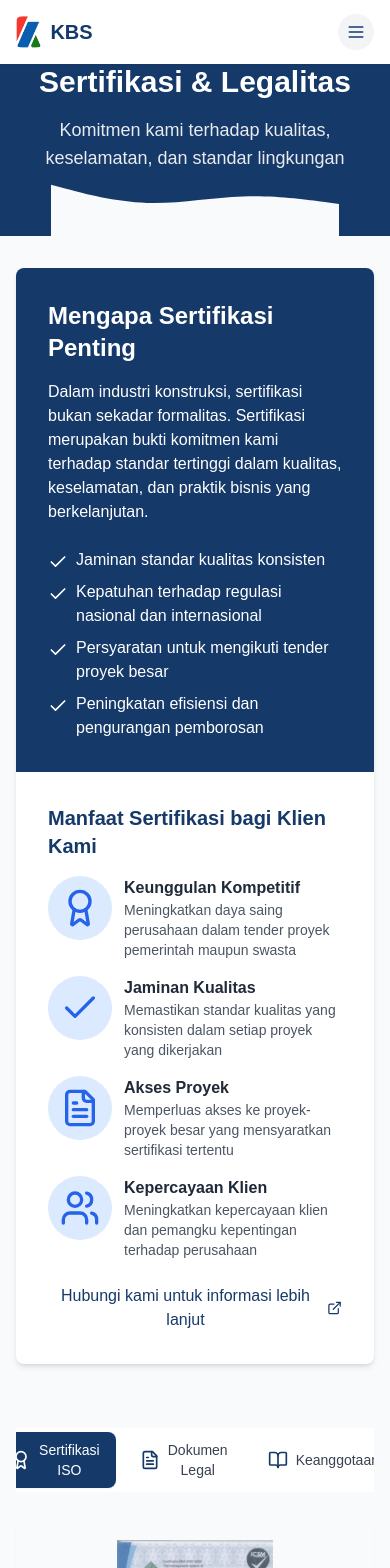
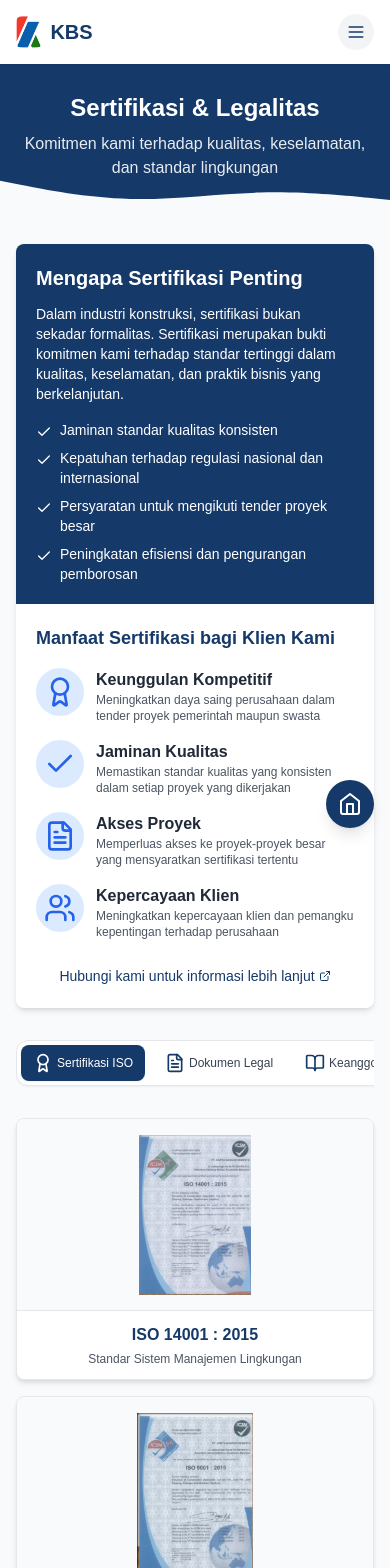
Before and after one commit to marcelaritonang/website-pt.kbs, a Next.js app: page /about/iso in a window 390 px wide. Shown: the top 1568 px of the page. Built offline with nearby package versions, Linux system fonts and the light colour scheme.

Commit message:
update navbar

```diff
--- a/src/app/about/iso/page.tsx
+++ b/src/app/about/iso/page.tsx
@@ -4,7 +4,11 @@ import React, { useState } from 'react';
 import Image from 'next/image';
 import Link from 'next/link';
 import { motion, AnimatePresence } from 'framer-motion';
-import { X, ZoomIn,Award, BookOpen, FileText, Check, ChevronUp, ChevronDown, ExternalLink, Users } from 'lucide-react';
+import {
+  X, ZoomIn, Award, BookOpen, FileText, Check,
+  ChevronUp, ChevronDown, ExternalLink, Users,
+  ChevronLeft
+} from 'lucide-react';
 
 const CertificationsPage = () => {
   // State for selected category and modal
@@ -184,22 +188,22 @@ const CertificationsPage = () => {
     {
       title: 'Keunggulan Kompetitif',
       description: 'Meningkatkan daya saing perusahaan dalam tender proyek pemerintah maupun swasta',
-      icon: <Award className="h-10 w-10" />
+      icon: <Award className="h-8 w-8 md:h-10 md:w-10" />
     },
     {
       title: 'Jaminan Kualitas',
       description: 'Memastikan standar kualitas yang konsisten dalam setiap proyek yang dikerjakan',
-      icon: <Check className="h-10 w-10" />
+      icon: <Check className="h-8 w-8 md:h-10 md:w-10" />
     },
     {
       title: 'Akses Proyek',
       description: 'Memperluas akses ke proyek-proyek besar yang mensyaratkan sertifikasi tertentu',
-      icon: <FileText className="h-10 w-10" />
+      icon: <FileText className="h-8 w-8 md:h-10 md:w-10" />
     },
     {
       title: 'Kepercayaan Klien',
       description: 'Meningkatkan kepercayaan klien dan pemangku kepentingan terhadap perusahaan',
-      icon: <Users className="h-10 w-10" />
+      icon: <Users className="h-8 w-8 md:h-10 md:w-10" />
     }
   ];
 
@@ -227,76 +231,86 @@ const CertificationsPage = () => {
   const filteredCertifications = certifications.filter(cert => cert.category === activeCategory);
 
   return (
-    <div className="min-h-screen">
-      {/* Navbar dengan background biru */}
+    <div className="min-h-screen bg-gray-50">
+      {/* Tombol kembali ke beranda - Ditambahkan di bagian atas */}
+      <div className="sticky top-0 z-40 bg-[#153969] text-white">
+        <div className="container mx-auto px-4">
+          <Link href="/" className="inline-flex items-center py-3 text-white text-sm font-medium">
+            <ChevronLeft className="h-4 w-4 mr-1" />
+            Kembali ke Beranda
+          </Link>
+        </div>
+      </div>
+
+      {/* Navbar dengan background biru - Responsive text size */}
       <div className="bg-[#153969] text-white relative">
-        <div className="container mx-auto px-4 md:px-8 py-16 md:py-24 text-center">
-          <h1 className="text-3xl md:text-4xl font-bold mb-4">
+        <div className="container mx-auto px-4 md:px-8 py-12 md:py-24 text-center">
+          <h1 className="text-2xl md:text-4xl font-bold mb-2 md:mb-4">
             Sertifikasi & Legalitas
           </h1>
-          <p className="text-lg text-white/90 max-w-3xl mx-auto">
+          <p className="text-base md:text-lg text-white/90 max-w-3xl mx-auto">
             Komitmen kami terhadap kualitas, keselamatan, dan standar lingkungan
           </p>
         </div>
-        {/* Wave effect at bottom */}
-        <div className="absolute bottom-0 left-0 right-0 h-16">
-          <svg xmlns="http://www.w3.org/2000/svg" viewBox="0 0 1440 320" className="w-full h-full">
+        {/* Wave effect at bottom - Fix, sekarang selalu terlihat */}
+        <div className="absolute -bottom-1 left-0 right-0 h-16 overflow-hidden z-10">
+          <svg xmlns="http://www.w3.org/2000/svg" viewBox="0 0 1440 320" className="w-full h-full" preserveAspectRatio="none">
             <path fill="#f9fafb" fillOpacity="1" d="M0,64L80,85.3C160,107,320,149,480,154.7C640,160,800,128,960,122.7C1120,117,1280,139,1360,149.3L1440,160L1440,320L1360,320C1280,320,1120,320,960,320C800,320,640,320,480,320C320,320,160,320,80,320L0,320Z"></path>
           </svg>
         </div>
       </div>
 
-      <div className="bg-gray-50 py-8">
+      <div className="bg-gray-50 py-6 md:py-8 relative z-20 -mt-2">
         <div className="container mx-auto px-4 md:px-8">
-          {/* Why Certifications Matter Section */}
-          <section className="mb-16">
+          {/* Why Certifications Matter Section - Responsive layout */}
+          <section className="mb-8 md:mb-16">
             <div className="bg-white rounded-lg shadow-md overflow-hidden">
-              <div className="md:flex">
-                <div className="md:w-1/2 bg-[#153969] text-white p-8 flex items-center">
+              <div className="flex flex-col md:flex-row">
+                <div className="md:w-1/2 bg-[#153969] text-white p-5 md:p-8 flex items-center">
                   <div>
-                    <h2 className="text-2xl font-bold mb-4">Mengapa Sertifikasi Penting</h2>
-                    <p className="mb-6">
+                    <h2 className="text-xl md:text-2xl font-bold mb-3 md:mb-4">Mengapa Sertifikasi Penting</h2>
+                    <p className="text-sm md:text-base mb-4 md:mb-6">
                       Dalam industri konstruksi, sertifikasi bukan sekadar formalitas. Sertifikasi merupakan bukti komitmen kami terhadap standar tertinggi dalam kualitas, keselamatan, dan praktik bisnis yang berkelanjutan.
                     </p>
-                    <ul className="space-y-2">
+                    <ul className="space-y-2 text-sm md:text-base">
                       <li className="flex items-start">
-                        <Check className="h-5 w-5 mr-2 mt-1 flex-shrink-0" />
+                        <Check className="h-4 w-4 md:h-5 md:w-5 mr-2 mt-1 flex-shrink-0" />
                         <span>Jaminan standar kualitas konsisten</span>
                       </li>
                       <li className="flex items-start">
-                        <Check className="h-5 w-5 mr-2 mt-1 flex-shrink-0" />
+                        <Check className="h-4 w-4 md:h-5 md:w-5 mr-2 mt-1 flex-shrink-0" />
                         <span>Kepatuhan terhadap regulasi nasional dan internasional</span>
                       </li>
                       <li className="flex items-start">
-                        <Check className="h-5 w-5 mr-2 mt-1 flex-shrink-0" />
+                        <Check className="h-4 w-4 md:h-5 md:w-5 mr-2 mt-1 flex-shrink-0" />
                         <span>Persyaratan untuk mengikuti tender proyek besar</span>
                       </li>
                       <li className="flex items-start">
-                        <Check className="h-5 w-5 mr-2 mt-1 flex-shrink-0" />
+                        <Check className="h-4 w-4 md:h-5 md:w-5 mr-2 mt-1 flex-shrink-0" />
                         <span>Peningkatan efisiensi dan pengurangan pemborosan</span>
                       </li>
                     </ul>
                   </div>
                 </div>
-                <div className="md:w-1/2 p-8">
-                  <h3 className="text-xl font-bold text-[#153969] mb-4">Manfaat Sertifikasi bagi Klien Kami</h3>
-                  <div className="grid grid-cols-1 sm:grid-cols-2 gap-4 mb-6">
+                <div className="md:w-1/2 p-5 md:p-8">
+                  <h3 className="text-lg md:text-xl font-bold text-[#153969] mb-4">Manfaat Sertifikasi bagi Klien Kami</h3>
+                  <div className="grid grid-cols-1 gap-4 mb-6">
                     {certificationBenefits.map((benefit, index) => (
                       <div key={index} className="flex items-start">
-                        <div className="flex-shrink-0 bg-blue-100 p-3 rounded-full text-blue-600 mr-3">
+                        <div className="flex-shrink-0 bg-blue-100 p-2 md:p-3 rounded-full text-blue-600 mr-3">
                           {benefit.icon}
                         </div>
                         <div>
-                          <h4 className="font-semibold text-gray-800">{benefit.title}</h4>
-                          <p className="text-sm text-gray-600">{benefit.description}</p>
+                          <h4 className="font-semibold text-gray-800 text-base">{benefit.title}</h4>
+                          <p className="text-xs md:text-sm text-gray-600">{benefit.description}</p>
                         </div>
                       </div>
                     ))}
                   </div>
                   <div className="text-center">
-                    <Link href="/contact" className="inline-flex items-center text-[#153969] font-medium hover:underline">
+                    <Link href="/contact" className="inline-flex items-center text-[#153969] text-sm md:text-base font-medium hover:underline">
                       Hubungi kami untuk informasi lebih lanjut
-                      <ExternalLink className="h-4 w-4 ml-1" />
+                      <ExternalLink className="h-3 w-3 md:h-4 md:w-4 ml-1" />
                     </Link>
                   </div>
                 </div>
@@ -304,22 +318,21 @@ const CertificationsPage = () => {
             </div>
           </section>
 
-          {/* Category Selector with Improved Effects */}
-          <div className="flex overflow-x-auto justify-center mb-8">
-            <div className="inline-flex space-x-2 rounded-xl bg-white p-1 shadow-sm">
+          {/* Category Selector - Mobile scrollable dengan border */}
+          <div className="flex overflow-x-auto pb-2 mb-6 md:mb-8 hide-scrollbar">
+            <div className="inline-flex space-x-2 rounded-xl bg-white p-1 shadow-sm mx-auto border border-gray-200">
               {categories.map((category) => (
                 <motion.button
                   key={category.id}
                   onClick={() => setActiveCategory(category.id)}
-                  className={`flex items-center px-4 py-2 rounded-lg text-sm font-medium transition-all duration-300 ${
+                  className={`flex items-center px-3 md:px-4 py-2 rounded-lg text-xs md:text-sm font-medium transition-all duration-300 whitespace-nowrap ${
                     activeCategory === category.id
                       ? 'bg-[#153969] text-white shadow-sm'
                       : 'text-gray-700 hover:bg-gray-100'
                   }`}
-                  whileHover={{ scale: 1.05 }}
                   whileTap={{ scale: 0.95 }}
                 >
-                  <div className={`mr-2 ${activeCategory === category.id ? 'text-white' : 'text-[#153969]'}`}>
+                  <div className={`mr-1 md:mr-2 ${activeCategory === category.id ? 'text-white' : 'text-[#153969]'}`}>
                     {category.icon}
                   </div>
                   {category.name}
@@ -328,9 +341,9 @@ const CertificationsPage = () => {
             </div>
           </div>
 
-          {/* Certifications Grid with Click Effect */}
-          <div className="max-w-6xl mx-auto mb-16">
-            <div className="grid grid-cols-1 md:grid-cols-2 lg:grid-cols-3 gap-8">
+          {/* Certifications Grid - Responsive columns dengan border dan shadow yang lebih jelas */}
+          <div className="max-w-6xl mx-auto mb-10 md:mb-16">
+            <div className="grid grid-cols-1 sm:grid-cols-2 lg:grid-cols-3 gap-4 md:gap-8">
               {filteredCertifications.map((cert, index) => (
                 <motion.div
                   key={cert.id}
@@ -348,15 +361,11 @@ const CertificationsPage = () => {
                       }
                     }
                   }}
-                  whileHover={{
-                    y: -5,
-                    boxShadow: "0 10px 25px -5px rgba(0, 0, 0, 0.1), 0 10px 10px -5px rgba(0, 0, 0, 0.04)"
-                  }}
-                  className="bg-white rounded-lg overflow-hidden shadow-sm transition-all duration-300 flex flex-col cursor-pointer"
+                  className="bg-white rounded-lg overflow-hidden shadow-md border border-gray-200 transition-all duration-300 flex flex-col cursor-pointer touch-manipulation"
                   onClick={() => openModal(cert)}
                 >
-                  <div className="relative h-64 bg-gray-50 flex items-center justify-center border-b flex-grow group">
-                    <div className="relative h-56 w-full max-w-[220px] mx-auto transition-transform duration-500 group-hover:scale-105">
+                  <div className="relative h-48 md:h-64 bg-gray-50 flex items-center justify-center border-b flex-grow group">
+                    <div className="relative h-40 md:h-56 w-full max-w-[180px] md:max-w-[220px] mx-auto transition-transform duration-500 group-hover:scale-105">
                       <Image
                         src={cert.image}
                         alt={cert.title}
@@ -368,41 +377,39 @@ const CertificationsPage = () => {
                       <ZoomIn className="text-white opacity-0 transform scale-50 transition-all duration-300 group-hover:opacity-100 group-hover:scale-100" />
                     </div>
                   </div>
-                  <div className="p-4 text-center">
-                    <h3 className="text-lg font-bold text-[#153969] mb-1">{cert.title}</h3>
-                    <p className="text-gray-600 text-sm">{cert.description}</p>
+                  <div className="p-3 md:p-4 text-center">
+                    <h3 className="text-base md:text-lg font-bold text-[#153969] mb-1">{cert.title}</h3>
+                    <p className="text-xs md:text-sm text-gray-600">{cert.description}</p>
                   </div>
                 </motion.div>
               ))}
             </div>
           </div>
 
-
-
-          {/* FAQ Section */}
-          <section className="mb-16">
+          {/* FAQ Section - Mobile friendly */}
+          <section className="mb-10 md:mb-16">
             <div className="max-w-4xl mx-auto">
-              <div className="text-center mb-10">
-                <h2 className="text-2xl font-bold text-[#153969] mb-3">Pertanyaan Umum Tentang Sertifikasi</h2>
-                <p className="text-gray-700">
+              <div className="text-center mb-6 md:mb-10">
+                <h2 className="text-xl md:text-2xl font-bold text-[#153969] mb-2 md:mb-3">Pertanyaan Umum Tentang Sertifikasi</h2>
+                <p className="text-sm md:text-base text-gray-700">
                   Berikut beberapa jawaban atas pertanyaan yang sering diajukan tentang sertifikasi dan legalitas dalam industri konstruksi.
                 </p>
               </div>
 
-              <div className="space-y-4">
+              <div className="space-y-3 md:space-y-4">
                 {faqList.map((faq) => (
                   <div
                     key={faq.id}
-                    className="bg-white rounded-lg shadow-sm overflow-hidden"
+                    className="bg-white rounded-lg shadow-md border border-gray-200 overflow-hidden"
                   >
                     <button
                       onClick={() => toggleFaq(faq.id)}
-                      className="flex justify-between items-center w-full p-4 text-left"
+                      className="flex justify-between items-center w-full p-3 md:p-4 text-left"
                     >
-                      <h3 className="font-medium text-gray-800">{faq.question}</h3>
+                      <h3 className="font-medium text-sm md:text-base text-gray-800 pr-2">{faq.question}</h3>
                       {openFaq === faq.id ?
-                        <ChevronUp className="h-5 w-5 text-[#153969] flex-shrink-0" /> :
-                        <ChevronDown className="h-5 w-5 text-gray-500 flex-shrink-0" />
+                        <ChevronUp className="h-4 w-4 md:h-5 md:w-5 text-[#153969] flex-shrink-0" /> :
+                        <ChevronDown className="h-4 w-4 md:h-5 md:w-5 text-gray-500 flex-shrink-0" />
                       }
                     </button>
 
@@ -415,7 +422,7 @@ const CertificationsPage = () => {
                           transition={{ duration: 0.3 }}
                           className="overflow-hidden"
                         >
-                          <div className="p-4 pt-0 border-t text-gray-700 text-sm">
+                          <div className="p-3 md:p-4 pt-0 border-t border-gray-200 text-gray-700 text-xs md:text-sm">
                             {faq.answer}
                           </div>
                         </motion.div>
@@ -432,15 +439,14 @@ const CertificationsPage = () => {
             whileInView="visible"
             viewport={{ once: true }}
             variants={fadeIn}
-            className="mt-12 text-center"
+            className="mt-8 md:mt-12 text-center"
           >
-            <p className="text-gray-700 mb-6 max-w-3xl mx-auto">
+            <p className="text-sm md:text-base text-gray-700 mb-4 md:mb-6 max-w-3xl mx-auto">
               Sertifikasi dan legalitas ini menjadi bukti komitmen kami dalam menjaga kualitas pelayanan, kepatuhan terhadap regulasi, serta memastikan keselamatan dan kesehatan kerja dalam setiap proyek yang kami kerjakan.
             </p>
             <motion.a
               href="/contact"
-              className="inline-flex items-center px-6 py-3 bg-[#153969] hover:bg-[#0f2a4d] text-white rounded-md font-medium transition-colors shadow-md"
-              whileHover={{ scale: 1.05 }}
+              className="inline-flex items-center px-4 md:px-6 py-2 md:py-3 bg-[#153969] hover:bg-[#0f2a4d] text-white rounded-md font-medium transition-colors shadow-md text-sm md:text-base"
               whileTap={{ scale: 0.95 }}
             >
               Hubungi Kami untuk Informasi Lebih Lanjut
@@ -449,10 +455,10 @@ const CertificationsPage = () => {
         </div>
       </div>
 
-      {/* Modal for Certificate Preview */}
+      {/* Modal for Certificate Preview - Enhanced for mobile */}
       <AnimatePresence>
         {isModalOpen && selectedCert && (
-          <div className="fixed inset-0 z-50 flex items-center justify-center p-4" onClick={closeModal}>
+          <div className="fixed inset-0 z-50 flex items-center justify-center p-2 md:p-4" onClick={closeModal}>
             <motion.div
               initial={{ opacity: 0 }}
               animate={{ opacity: 1 }}
@@ -465,23 +471,22 @@ const CertificationsPage = () => {
               initial="hidden"
               animate="visible"
               exit="exit"
-              className="bg-white rounded-xl w-full max-w-2xl max-h-[90vh] overflow-hidden relative z-10"
+              className="bg-white rounded-xl w-full max-w-md md:max-w-2xl max-h-[90vh] overflow-hidden relative z-10 border border-gray-200"
               onClick={(e) => e.stopPropagation()}
             >
-              <div className="sticky top-0 z-10 flex justify-between items-center p-4 bg-white/90 backdrop-blur-sm border-b">
-                <h2 className="text-xl font-bold text-[#153969]">{selectedCert.title}</h2>
+              <div className="sticky top-0 z-10 flex justify-between items-center p-3 md:p-4 bg-white/90 backdrop-blur-sm border-b border-gray-200">
+                <h2 className="text-lg md:text-xl font-bold text-[#153969]">{selectedCert.title}</h2>
                 <motion.button
                   onClick={closeModal}
-                  className="p-2 rounded-full hover:bg-gray-100 transition-colors"
-                  whileHover={{ scale: 1.1 }}
+                  className="p-1 md:p-2 rounded-full hover:bg-gray-100 transition-colors"
                   whileTap={{ scale: 0.9 }}
                 >
-                  <X className="h-6 w-6 text-gray-600" />
+                  <X className="h-5 w-5 md:h-6 md:w-6 text-gray-600" />
                 </motion.button>
               </div>
 
-              <div className="overflow-y-auto p-6 pt-2 flex flex-col items-center justify-center bg-gray-50 h-[calc(90vh-80px)]">
-                <div className="relative w-full h-[70vh] mb-4">
+              <div className="overflow-y-auto p-4 md:p-6 flex flex-col items-center justify-center bg-gray-50 h-[calc(90vh-80px)]">
+                <div className="relative w-full h-[60vh] md:h-[70vh] mb-3 md:mb-4">
                   <Image
                     src={selectedCert.image}
                     alt={selectedCert.title}
@@ -490,7 +495,7 @@ const CertificationsPage = () => {
                     priority
                   />
                 </div>
-                <p className="text-gray-700 text-center max-w-lg mt-4">
+                <p className="text-xs md:text-sm text-gray-700 text-center max-w-lg mt-2 md:mt-4">
                   {selectedCert.description}
                 </p>
               </div>
@@ -498,6 +503,35 @@ const CertificationsPage = () => {
           </div>
         )}
       </AnimatePresence>
+
+      {/* Tombol kembali ke home yang selalu muncul di bawah */}
+      <div className="fixed bottom-4 right-4 z-40">
+        <Link
+          href="/"
+          className="flex items-center justify-center w-12 h-12 rounded-full bg-[#153969] text-white shadow-lg hover:bg-[#0f2a4d] transition-colors"
+        >
+          <svg xmlns="http://www.w3.org/2000/svg" width="24" height="24" viewBox="0 0 24 24" fill="none" stroke="currentColor" strokeWidth="2" strokeLinecap="round" strokeLinejoin="round">
+            <path d="M3 9l9-7 9 7v11a2 2 0 0 1-2 2H5a2 2 0 0 1-2-2z"/>
+            <polyline points="9 22 9 12 15 12 15 22"/>
+          </svg>
+        </Link>
+      </div>
+
+      {/* CSS for hiding scrollbar on mobile */}
+      <style jsx global>{`
+        .hide-scrollbar {
+          -ms-overflow-style: none;
+          scrollbar-width: none;
+        }
+        .hide-scrollbar::-webkit-scrollbar {
+          display: none;
+        }
+
+        /* Additional touch optimization for mobile */
+        .touch-manipulation {
+          touch-action: manipulation;
+        }
+      `}</style>
     </div>
   );
 };
```
Also changed, not shown: src/app/components/layout/Navbar.tsx (+1 -14 lines).
